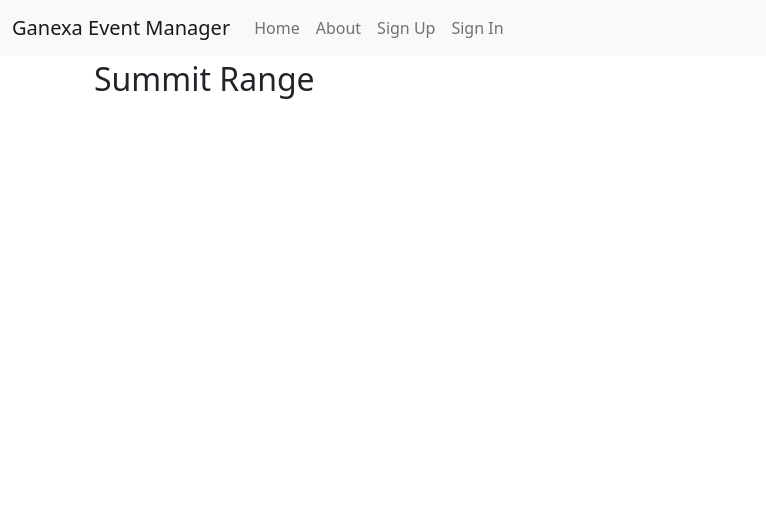
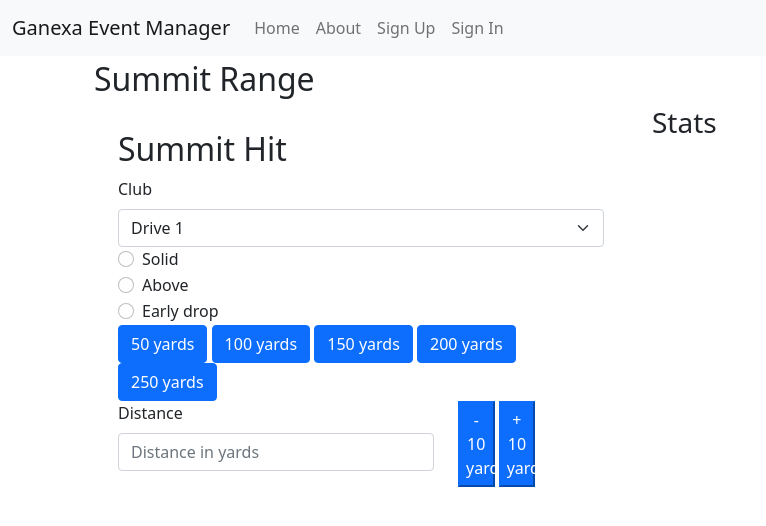
Before and after one commit to luiscberrocal/ganexa_event_manager, a Django app: page /en/golf/range_hits/ in a window 1280 px wide. Shown: the top 526 px of the page, without its empty margins (0-766 px from the left). Run offline with Django 3.2, Linux system fonts and the light colour scheme; parts of the project's set-up code (start-up, migrations or seed data) failed here and were passed over; some libraries are stand-ins or nearby versions.

Commit message:
Basic form template

```diff
--- a/ganexa_event_manager/templates/golf/range_hits.html
+++ b/ganexa_event_manager/templates/golf/range_hits.html
@@ -9,5 +9,59 @@
         <h2>Summit Range</h2>
       </div>
     </div>
+    <div class="row">
+      <div class="col-md-6 col-xs-12">
+        <form action="" class="m-4">
+          <h2>Summit Hit</h2>
+          <label for="club" class="form-label">Club</label>
+          <select name="club" id="club" class="form-select">
+            <option value="1">Drive 1</option>
+            <option value="1">Drive 3</option>
+          </select>
+          <div>
+            <div class="form-check">
+              <input class="form-check-input" type="radio" name="flexRadioDefault" id="flexRadioDefault1">
+              <label class="form-check-label" for="flexRadioDefault1">
+                Solid
+              </label>
+            </div>
+            <div class="form-check">
+              <input class="form-check-input" type="radio" name="flexRadioDefault" id="flexRadioDefault2">
+              <label class="form-check-label" for="flexRadioDefault2">
+                Above
+              </label>
+            </div>
+            <div class="form-check">
+              <input class="form-check-input" type="radio" name="second" id="second">
+              <label class="form-check-label" for="second">
+                Early drop
+              </label>
+            </div>
+          </div>
+          <div>
+            <button class="btn btn-primary">50 yards</button>
+            <button class="btn btn-primary">100 yards</button>
+            <button class="btn btn-primary">150 yards</button>
+            <button class="btn btn-primary">200 yards</button>
+            <button class="btn btn-primary">250 yards</button>
+          </div>
+          <div class="row">
+            <div class="col-8">
+              <div class="mb-3">
+                <label for="distance" class="form-label">Distance</label>
+                <input type="number" class="form-control" id="distance" placeholder="Distance in yards">
+              </div>
+            </div>
+            <div class="col-4">
+              <button class="btn-primary h-100 w-25">- 10 yards</button>
+              <button class="btn-primary h-100 w-25">+ 10 yards</button>
+            </div>
+          </div>
+        </form>
+      </div>
+      <div class="col-md-6 col-xs-12">
+        <h3>Stats</h3>
+      </div>
+    </div>
   </div>
 {% endblock %}
```
Lines whose indentation alone changed are shown as unchanged.
